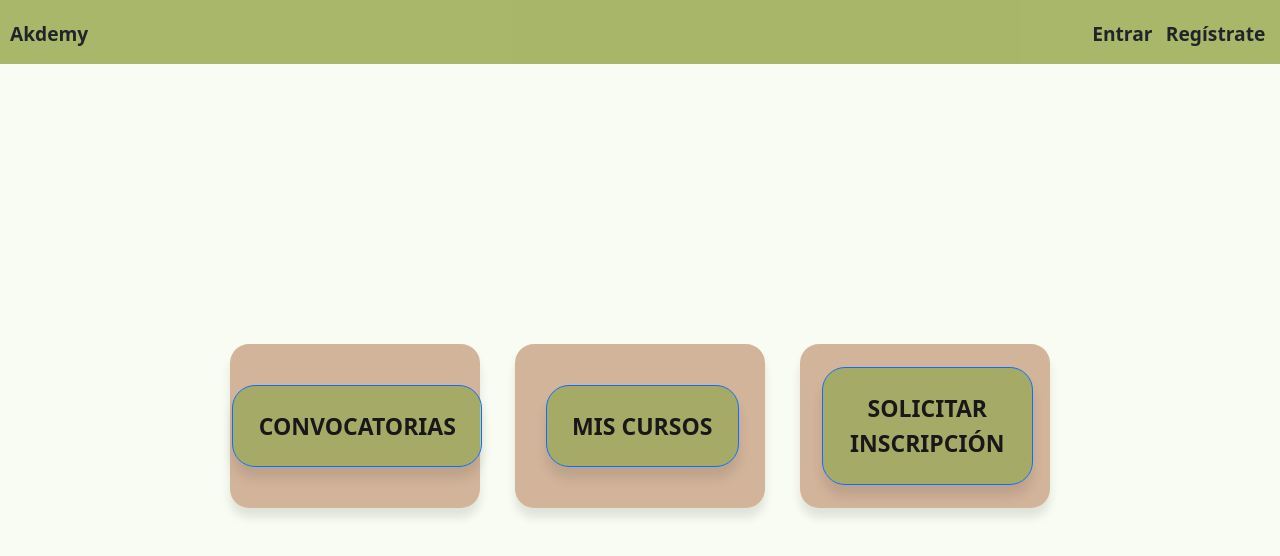
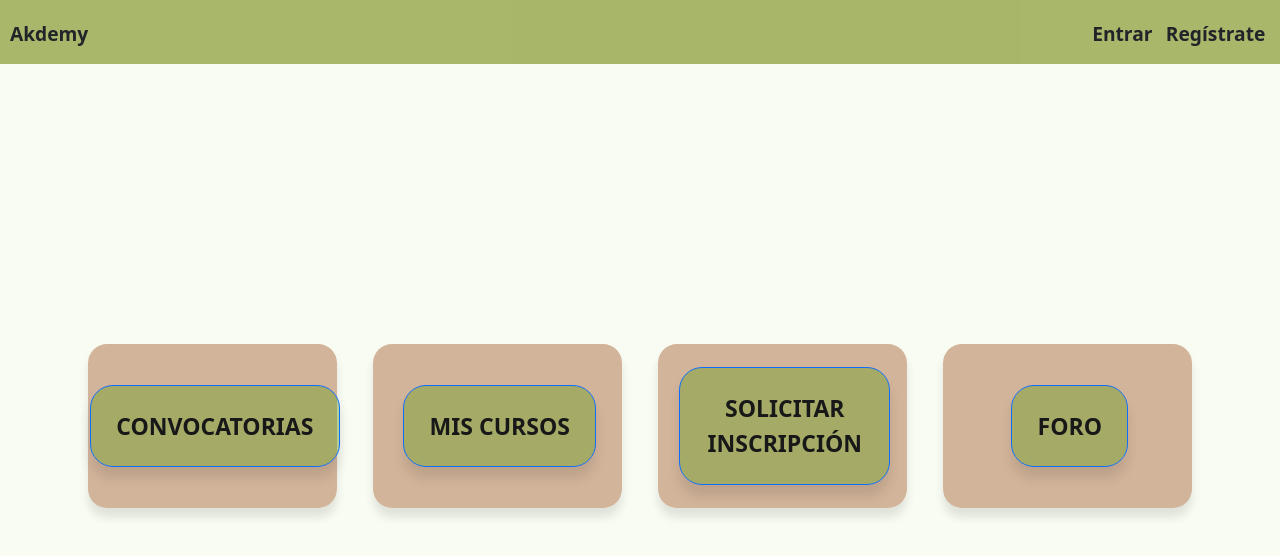
Before and after one commit to jorgelmartin/React-AkdemyProject, a React (Vite) app: page /student in a window 1280 px wide. Shown: the top 556 px of the page. Built offline with nearby package versions, Linux system fonts and the light colour scheme.

Commit message:
Feat: Forum container

```diff
--- a/package.json
+++ b/package.json
@@ -21,7 +21,7 @@
     "react-datepicker": "^4.16.0",
     "react-dom": "^18.2.0",
     "react-redux": "^8.1.1",
-    "react-router-dom": "^6.14.1",
+    "react-router-dom": "^6.15.0",
     "redux-persist": "^6.0.0",
     "redux-thunk": "^2.4.2"
   },
--- a/src/containers/Body/Body.jsx
+++ b/src/containers/Body/Body.jsx
@@ -15,6 +15,7 @@ import { MyPrograms } from "../MyPrograms/MyPrograms";
 import { ProgramDetail } from "../ProgramDetail/ProgramDetail";
 import { RequestAccepted } from "../RequestAccepted/RequestAccepted";
 import { UserRequests } from "../UserRequests/UserRequests";
+import { Forum } from "../Forum/Forum";
 
 
 export const Body = () => {
@@ -38,6 +39,7 @@ export const Body = () => {
                 <Route path="/myPrograms" element={<MyPrograms />} />
                 <Route path="/programDetail/:id" element={<ProgramDetail />} />
                 <Route path="/requestAccepted" element={<RequestAccepted />} />
+                <Route path="/forum" element={<Forum />} />
             </Routes>
         </>
     );
--- /dev/null
+++ b/src/containers/Forum/Forum.jsx
@@ -0,0 +1,9 @@
+import React from "react";
+import './Forum.css';
+
+export const Forum = () => {
+    return (
+        <>
+        </>
+    )
+}
--- a/src/containers/Student/Student.jsx
+++ b/src/containers/Student/Student.jsx
@@ -53,6 +53,20 @@ export const Student = () => {
                             </div>
                         </div>
                     </Col>
+                    <Col xs={10} md={5} lg={3} className="d-flex justify-content-center g-1">
+                        <div className="adminCardTitle1">
+                            <div>
+
+                                {/* FORUM */}
+                            <Button
+                                    className="w-100 userCardTitle"
+                                    onClick={() => navigate("/forum")}
+                                >
+                                    FORO
+                                </Button>
+                            </div>
+                        </div>
+                    </Col>
                 </Row>
             </Container>
     );
--- a/src/main.jsx
+++ b/src/main.jsx
@@ -4,7 +4,7 @@ import App from "./App.jsx";
 
 //REDUX
 import { Provider } from "react-redux";
-import{ store, persistor} from "./redux/store.js"
+import{ store, persistor} from "./redux/store.js";
 
 //REDUX PERSISTENCE....
 import { PersistGate } from "redux-persist/integration/react";
```
Also changed, not shown: src/containers/Forum/Forum.css (added), 1 other file (tests, documents, lock files or other folders).
